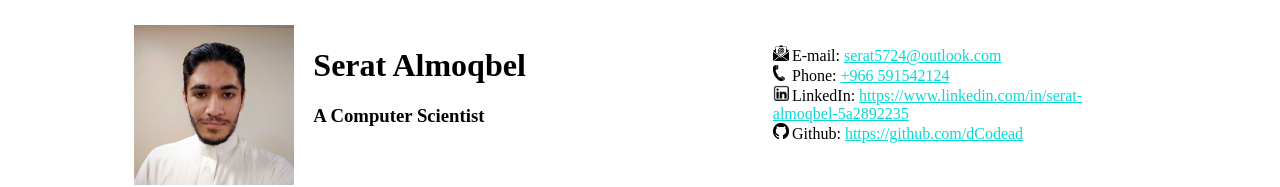
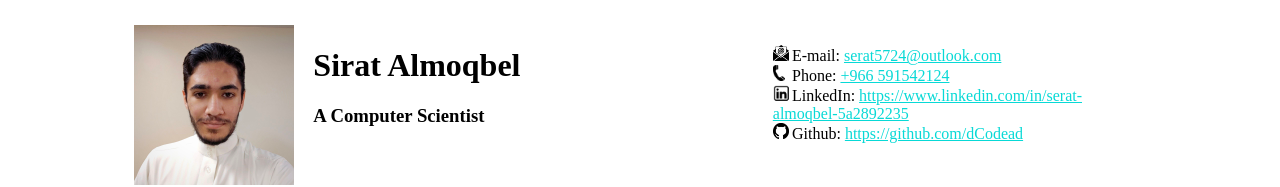
Before and after one commit to dCodead/CV, a plain HTML site: page index.html in a window 1280 px wide. Shown: the top 187 px of the page. Drawn offline with Linux system fonts and the light colour scheme.

Commit message:
Fixed first name spelling

```diff
--- a/index.html
+++ b/index.html
@@ -7,7 +7,7 @@
     <head>
         <meta charset="utf-8">
         <meta http-equiv="X-UA-Compatible" content="IE=edge">
-        <title>Serat Almoqbel</title>
+        <title>Sirat Almoqbel</title>
         <meta name="description" content="">
         <meta name="viewport" content="width=device-width, initial-scale=1">
         <link rel="stylesheet" href="./res/styles.css">
@@ -24,7 +24,7 @@
                             <img id="personal-photo" src="./res/Personal-photo.jpg">
                         </td>
                         <td>
-                            <h1><strong>Serat Almoqbel</strong></h1>
+                            <h1><strong>Sirat Almoqbel</strong></h1>
                             <h3>A Computer Scientist</h3>
                         </td>
                     </tr>
```
